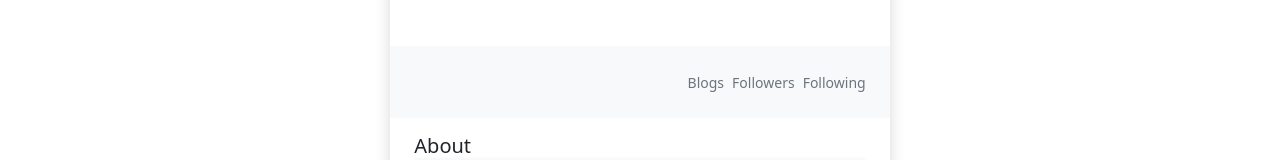
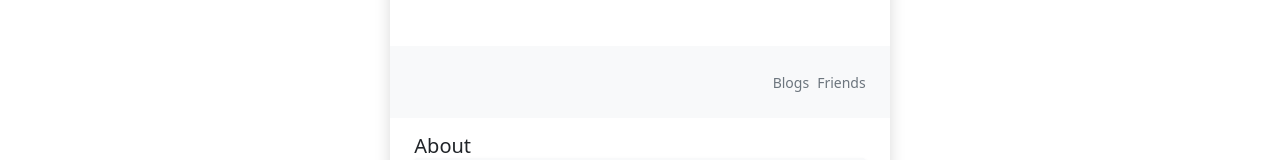
Before and after one commit to Woz-U-Group-Projects/team-javascript, a React (Create React App) app in the folder Client-Side/: page /profile in a window 1280 px wide. Shown: the part 241-401 px from the top of the page. Built offline with nearby package versions, Linux system fonts and the light colour scheme.

Commit message:
Removed followers, changed to Friends

```diff
--- a/Client-Side/src/pages/Profile.js
+++ b/Client-Side/src/pages/Profile.js
@@ -21,11 +21,9 @@ const Profile = () => {
                                 <h5 class="font-weight-bold mb-0 d-block"></h5><small class="text-muted"> <i class="fas fa-image mr-1"></i>Blogs</small>
                             </li>
                             <li class="list-inline-item">
-                                <h5 class="font-weight-bold mb-0 d-block"></h5><small class="text-muted"> <i class="fas fa-user mr-1"></i>Followers</small>
+                                <h5 class="font-weight-bold mb-0 d-block"></h5><small class="text-muted"> <i class="fas fa-user mr-1"></i>Friends</small>
                             </li>
-                            <li class="list-inline-item">
-                                <h5 class="font-weight-bold mb-0 d-block"></h5><small class="text-muted"> <i class="fas fa-user mr-1"></i>Following</small>
-                            </li>
+
                         </ul>
                     </div>
                     <div class="px-4 py-3">
```
